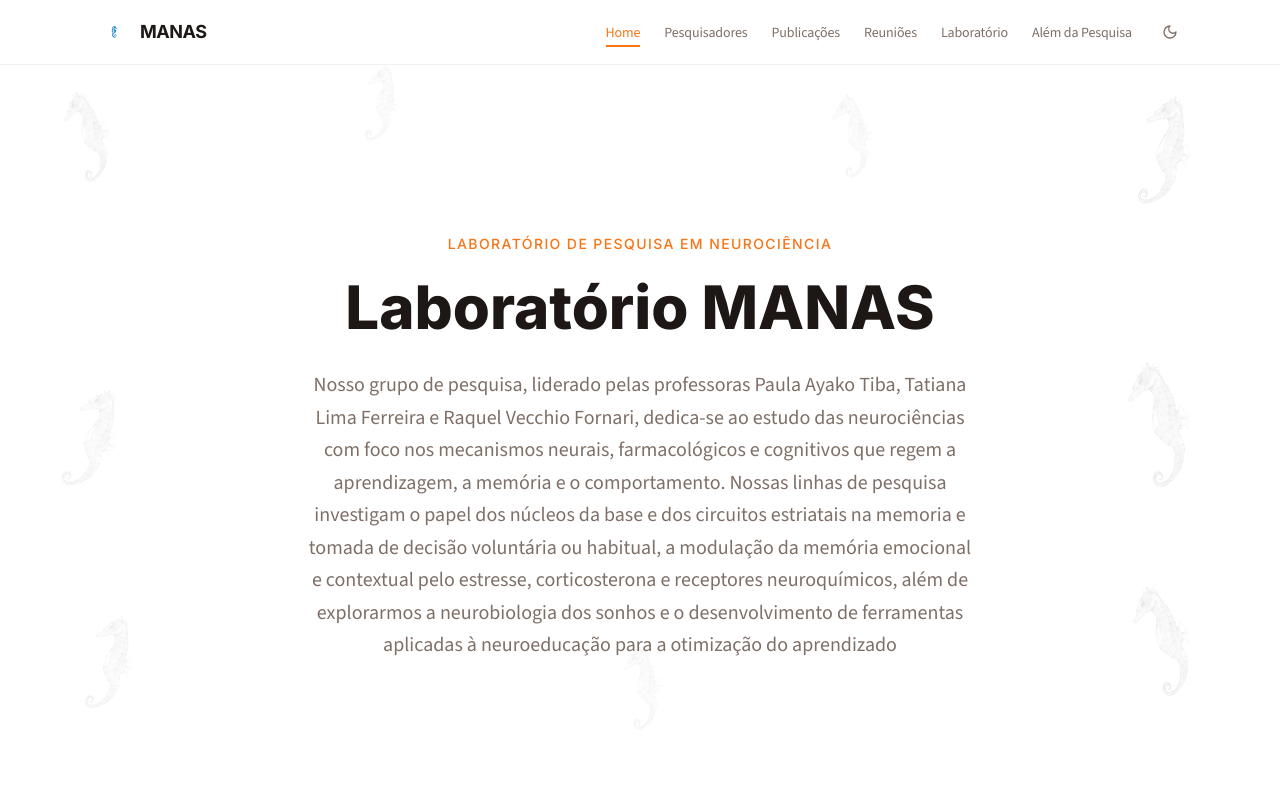
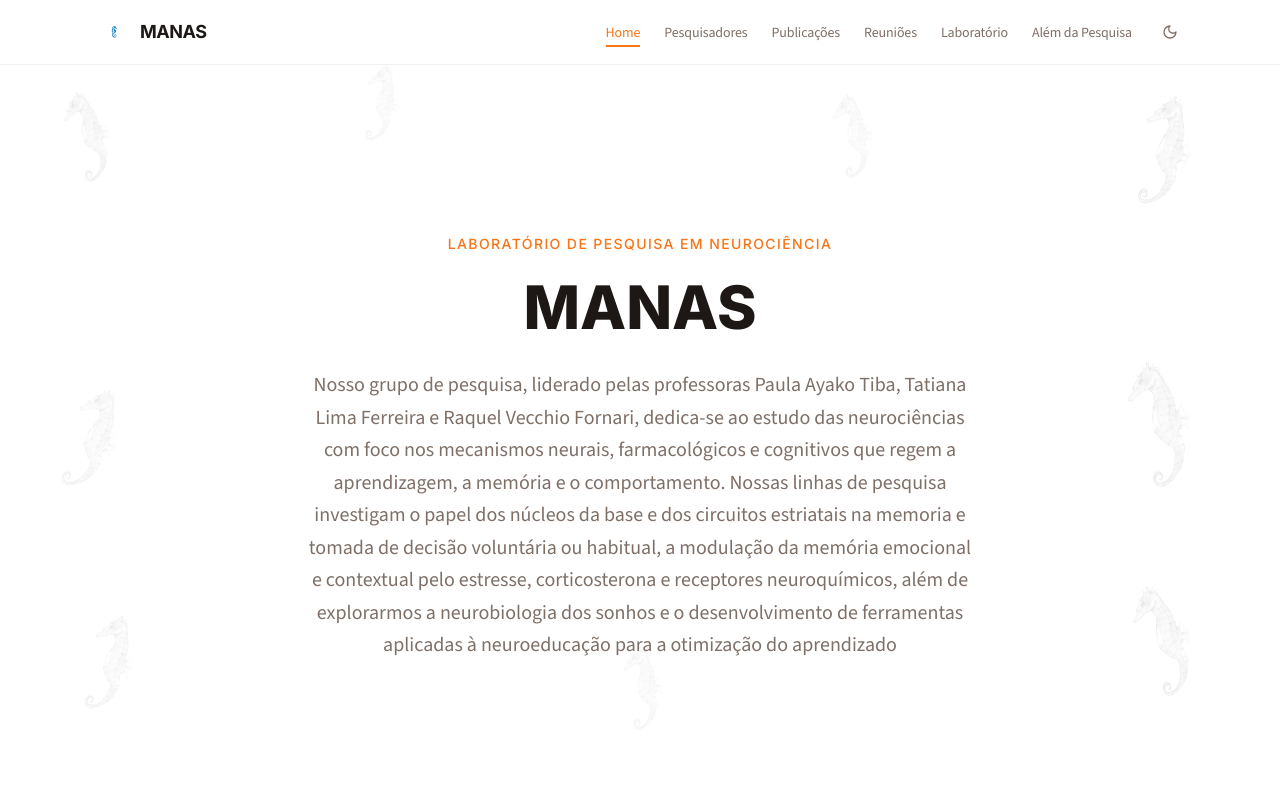
Before and after one commit to grupomemoriaufabc/Site_Grupo_MANAS_vFinal, a React (Vite) app: page /people in a window 1280 px wide. Shown: the top 800 px of the page. Built offline with nearby package versions, Linux system fonts and the light colour scheme.

Commit message:
MANAS_Hero_Section

```diff
--- a/src/components/HeroSection.tsx
+++ b/src/components/HeroSection.tsx
@@ -84,7 +84,7 @@ const HeroSection = () => {
           Laboratório de Pesquisa em Neurociência
         </p>
         <h1 className="font-display font-extrabold text-4xl sm:text-5xl md:text-6xl leading-tight text-foreground mb-6">
-          Laboratório MANAS
+          MANAS
         </h1>
         <p className="text-lg sm:text-xl leading-relaxed text-muted-foreground max-w-2xl mx-auto font-body">
           Nosso grupo de pesquisa, liderado pelas professoras Paula Ayako Tiba, Tatiana Lima Ferreira e Raquel Vecchio Fornari, dedica-se ao estudo das neurociências com foco nos mecanismos neurais, farmacológicos e cognitivos que regem a aprendizagem, a memória e o comportamento. Nossas linhas de pesquisa investigam o papel dos núcleos da base e dos circuitos estriatais na memoria e tomada de decisão voluntária ou habitual, a modulação da memória emocional e contextual pelo estresse, corticosterona e receptores neuroquímicos, além de explorarmos a neurobiologia dos sonhos e o desenvolvimento de ferramentas aplicadas à neuroeducação para a otimização do aprendizado
```
